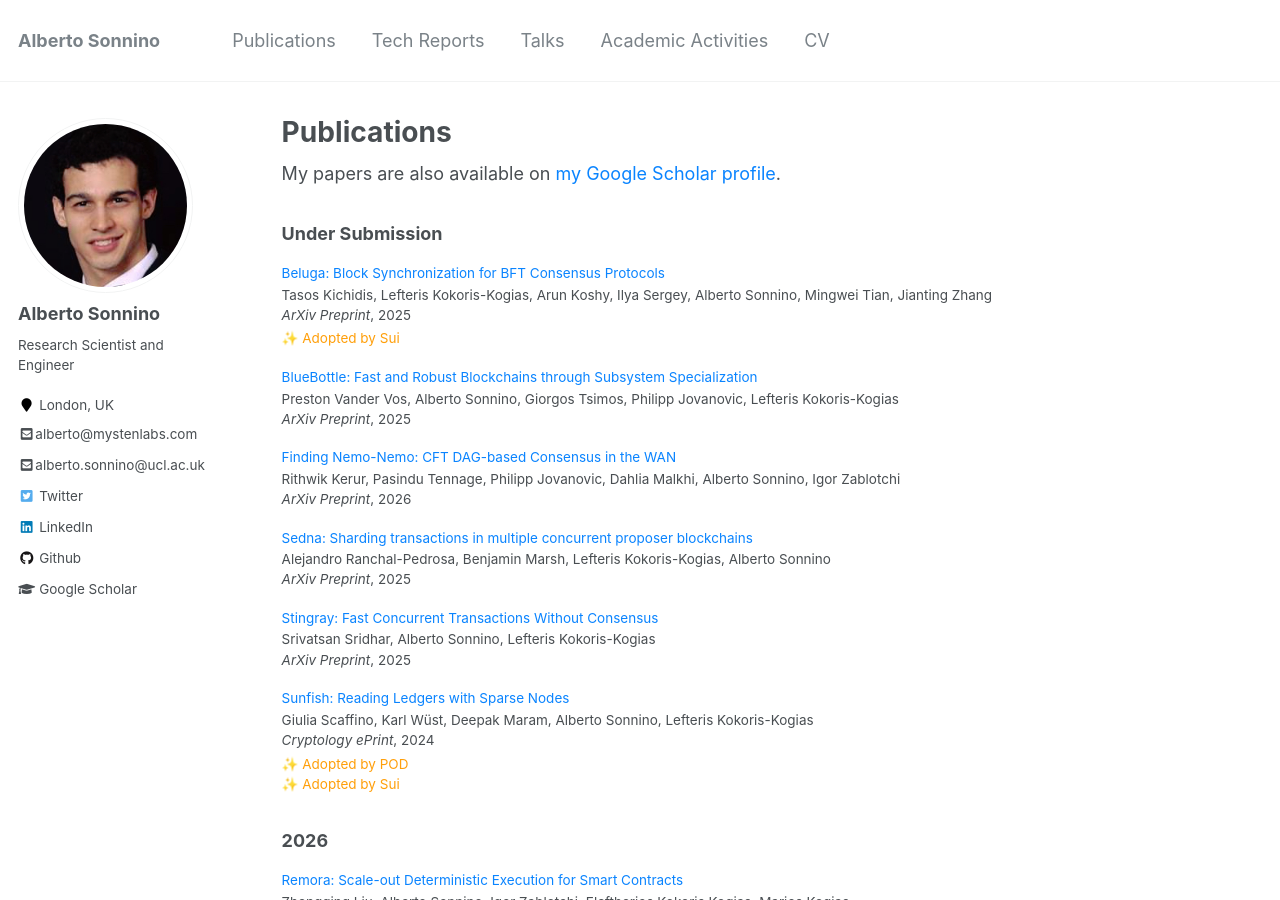
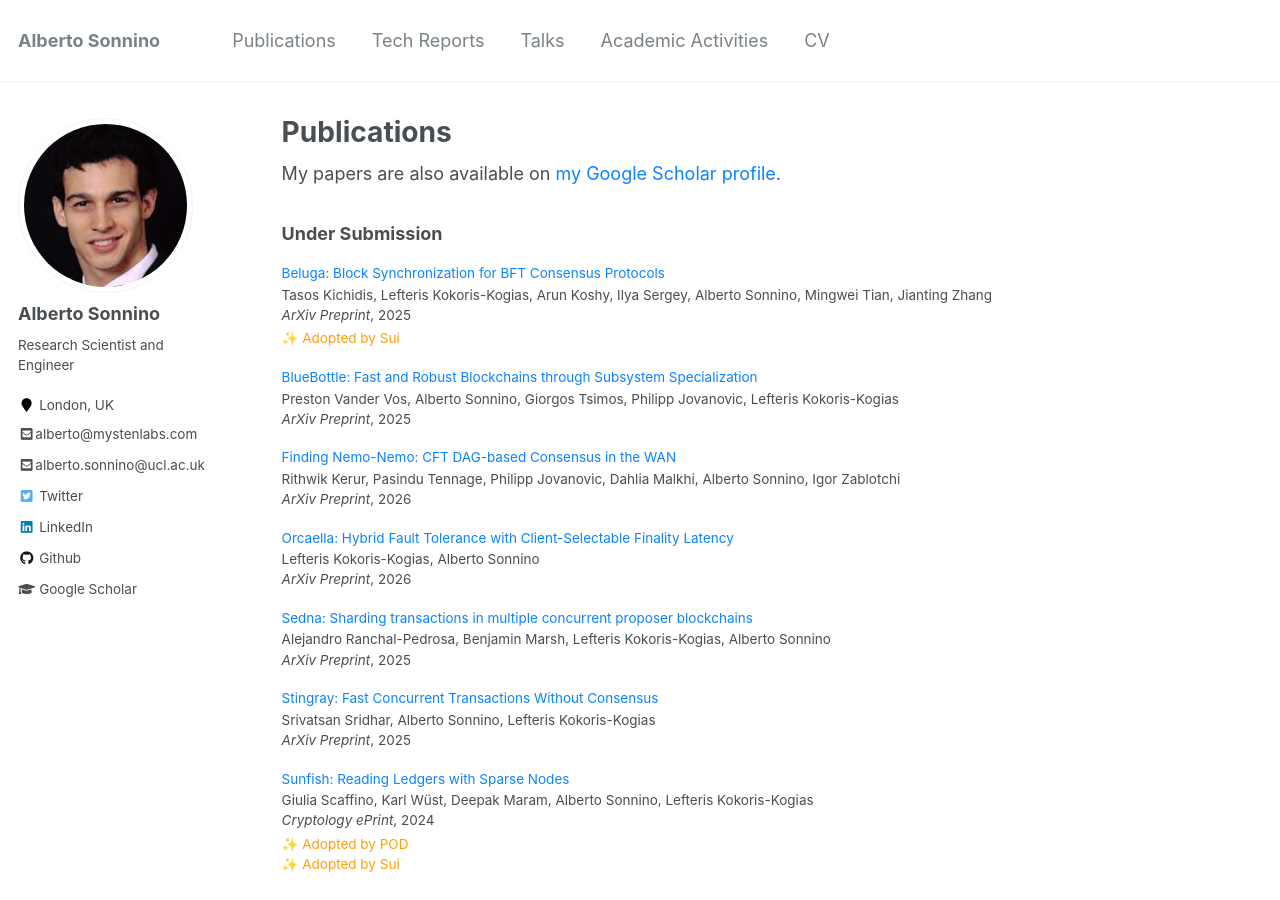
Before and after one commit to asonnino/asonnino.github.io, a Jekyll site: the page built from _pages/publications.md, in a window 1280 px wide and 900 px high. Built offline with Jekyll 4.4.1, drawn with Linux system fonts in a browser that asks for light colours.

Commit message:
feat: add orcaella paper

```diff
--- a/_data/papers.json
+++ b/_data/papers.json
@@ -644,6 +644,14 @@
     "date": 2026,
     "filename": "remora.pdf",
     "code": ["https://github.com/asonnino/remora"]
+  },
+  {
+    "category": "submission",
+    "title": "Orcaella: Hybrid Fault Tolerance with Client-Selectable Finality Latency",
+    "authors": "Lefteris Kokoris-Kogias, Alberto Sonnino",
+    "venue": "ArXiv Preprint",
+    "date": 2026,
+    "filename": "orcaella.pdf",
+    "code": ["https://github.com/asonnino/mysticeti"]
   }
-
 ]
```
Also changed, not shown: 1 other file.
